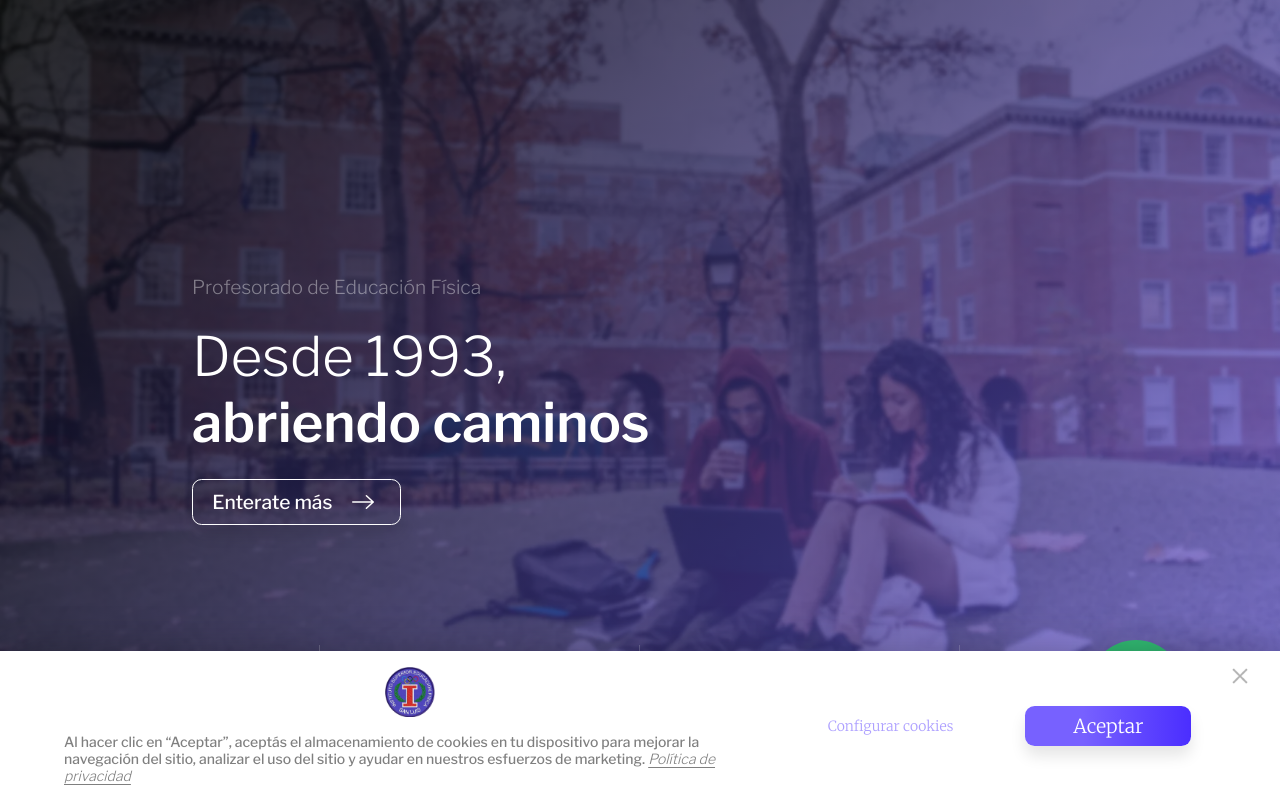
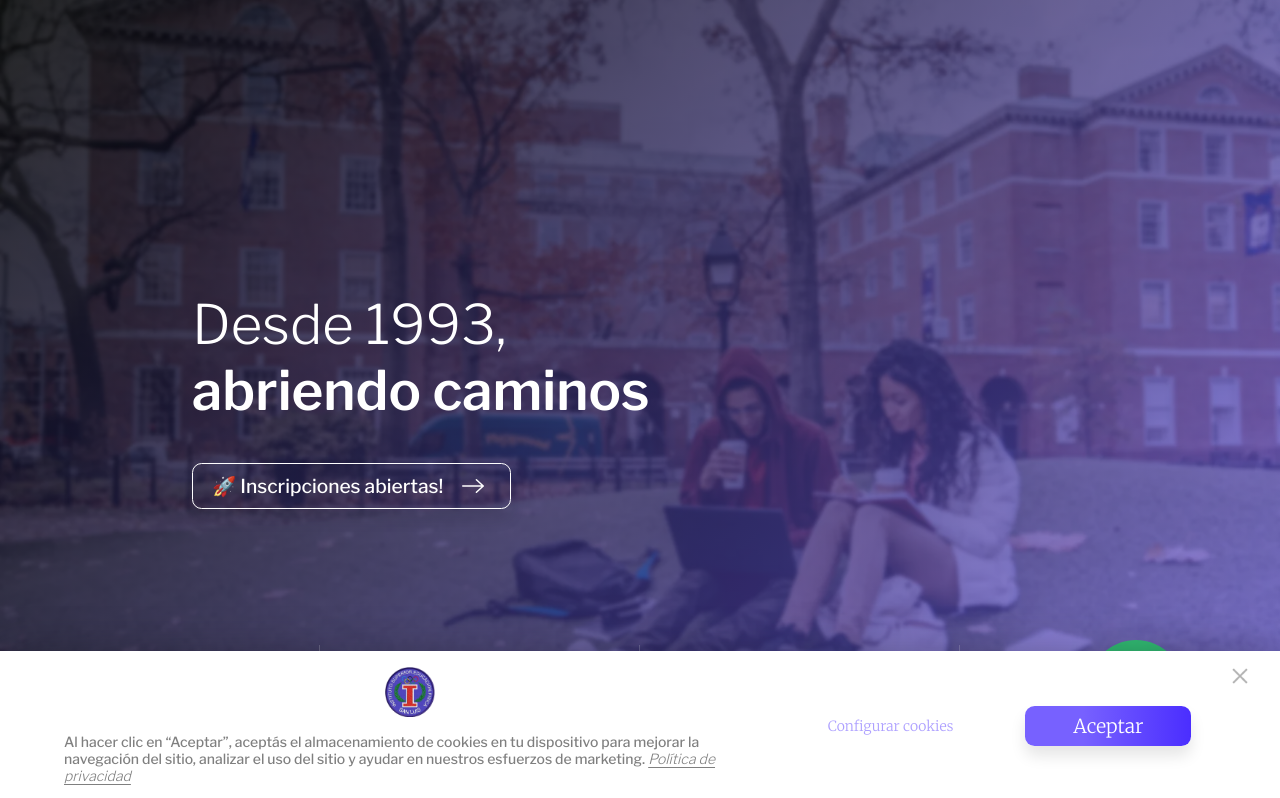
Before and after one commit to valedominguezl/isef-main, a React (Vite) app: page / in a window 1280 px wide. Shown: the top 798 px of the page. Built offline with nearby package versions, Linux system fonts and the light colour scheme.

Commit message:
inscripciones

```diff
--- a/src/components/home/cuota/Cuota.jsx
+++ b/src/components/home/cuota/Cuota.jsx
@@ -54,9 +54,9 @@ const Cuota = () => {
 
       </div>
 
-      <LoadingAnchor className='btn-cta grad3' href='/Aranceles'>
+      {/* <LoadingAnchor className='btn-cta grad3' href='/Aranceles'>
         Aranceles
-      </LoadingAnchor>
+      </LoadingAnchor> */}
 
     </div>
   )
--- a/src/components/home/faq/faqData.jsx
+++ b/src/components/home/faq/faqData.jsx
@@ -17,10 +17,7 @@ const faqData = [
             <LoadingAnchor href="/Inscripciones" target="_blank">
                 inscripciones
             </LoadingAnchor>.
-            Además, deberás <strong>abonar la inscripción</strong> (Consultá los {' '}
-            <LoadingAnchor href="/Aranceles" target="_blank">
-                aranceles de este año
-            </LoadingAnchor>).
+            Además, deberás <strong>abonar la inscripción</strong>
         </>
     },
 
@@ -52,20 +49,20 @@ const faqData = [
     },
 
     // Cuota
-    {
-        question: '¿Qué valor tiene la cuota? ¿Hay gastos adicionales?',
-        answer: <>
-            La <strong>cuota actualizada</strong> podés verla{' '}
-            <LoadingAnchor href="/Aranceles" target="_blank">
-                <strong>acá</strong>
-            </LoadingAnchor>
-            . En el I.S.E.F. San Luís no te cobramos gastos adicionales, sean constancias, certificaciones, cuotas aguinaldo, matricula o pileta de natación. <br /> <br />
-            Por otro lado, <strong>el uniforme sí se paga a parte</strong> y es obligatorio. Te recomendamos comprarlo en {' '}
-            <LoadingAnchor href="https://wa.me/+5492664554121" target="_blank">
-                <strong>UNIFOR Indumentaria</strong>.
-            </LoadingAnchor>
-        </>
-    },
+    // {
+    //     question: '¿Qué valor tiene la cuota? ¿Hay gastos adicionales?',
+    //     answer: <>
+    //         La <strong>cuota actualizada</strong> podés verla{' '}
+    //         <LoadingAnchor href="/Aranceles" target="_blank">
+    //             <strong>acá</strong>
+    //         </LoadingAnchor>
+    //         . En el I.S.E.F. San Luís no te cobramos gastos adicionales, sean constancias, certificaciones, cuotas aguinaldo, matricula o pileta de natación. <br /> <br />
+    //         Por otro lado, <strong>el uniforme sí se paga a parte</strong> y es obligatorio. Te recomendamos comprarlo en {' '}
+    //         <LoadingAnchor href="https://wa.me/+5492664554121" target="_blank">
+    //             <strong>UNIFOR Indumentaria</strong>.
+    //         </LoadingAnchor>
+    //     </>
+    // },
 
     // Horarios
     {
--- a/src/components/home/hero/Hero.jsx
+++ b/src/components/home/hero/Hero.jsx
@@ -1,26 +1,26 @@
-import React, { useEffect, useRef } from 'react';
-import styles from './Hero.module.scss';
-import LoadingAnchor from '@/components/funciones/loadingBar/LoadingAnchor';
-import fbFooter from '@/assets/simbols/fbFooter.webp'
-import igFooter from '@/assets/simbols/igFooter.webp'
+import React, { useEffect, useRef } from "react";
+import styles from "./Hero.module.scss";
+import LoadingAnchor from "@/components/funciones/loadingBar/LoadingAnchor";
+import fbFooter from "@/assets/simbols/fbFooter.webp";
+import igFooter from "@/assets/simbols/igFooter.webp";
 
 const Hero = () => {
-
   return (
     <div className={`${styles.container} bl`}>
-
       <div className={styles.titulo}>
-                <h4>Profesorado de Educación Física</h4>
-                <h1>Desde 1993,
+        <h1>
+          Desde 1993,
           <br />
           <span>abriendo caminos</span>
         </h1>
 
-                <LoadingAnchor className='btn-cta grad3' href='/Carrera'>
-                    Enterate más
+        <div className={styles.botones}>
+          <LoadingAnchor className="btn-cta grad3" href="/Inscripciones">
+            🚀 Inscripciones abiertas!
           </LoadingAnchor>
+
         </div>
-
+      </div>
 
       <div className={styles.redes}>
         <a
@@ -33,7 +33,10 @@ const Hero = () => {
             <img src={fbFooter} alt="Facebook Información General" />
           </div>
           <div className={styles.txtCont}>
-                        <p>Información <br />General</p>
+            <p>
+              Información <br />
+              General
+            </p>
           </div>
         </a>
 
@@ -47,7 +50,10 @@ const Hero = () => {
             <img src={igFooter} alt="Instagram San Luis" />
           </div>
           <div className={styles.txtCont}>
-                        <p>Información <br />General</p>
+            <p>
+              Información <br />
+              General
+            </p>
           </div>
         </a>
 
@@ -75,13 +81,15 @@ const Hero = () => {
             <img src={fbFooter} alt="Facebook Villa Mercedes" />
           </div>
           <div className={styles.txtCont}>
-                        <p>Villa <br />Mercedes</p>
+            <p>
+              Villa <br />
+              Mercedes
+            </p>
           </div>
         </a>
       </div>
     </div>
+  );
+};
 
-    )
-}
-
-export default Hero
+export default Hero;
--- a/src/components/home/hero/Hero.module.scss
+++ b/src/components/home/hero/Hero.module.scss
@@ -9,7 +9,7 @@
   text-align: left;
   gap: 2em;
   justify-content: center;
-    background: var(--grad-img), url('@/assets/media/home/hero.webp');
+  background: var(--grad-img), url("@/assets/media/home/hero.webp");
   background-attachment: fixed;
   background-repeat: no-repeat;
   background-size: cover;
@@ -18,11 +18,33 @@
   overflow: hidden;
 }
 
+.botones {
+  display: flex;
+  flex-direction: column;
+  gap: 1rem;
+
+  transform: translateX(-100px);
+  opacity: 0;
+  animation: swipeLeft 1.5s cubic-bezier(0.25, 0.46, 0.45, 0.94) forwards;
+}
+
+@keyframes swipeLeft {
+  from {
+    transform: translateX(-100px);
+    opacity: 0;
+  }
+  to {
+    transform: translateX(0);
+    opacity: 1;
+  }
+}
+
 .titulo {
   display: flex;
   width: 100%;
   flex-direction: column;
-    gap: 1.5em;
+  gap: 2.5rem;
+  animation: swipeLeft 1.5s cubic-bezier(0.25, 0.46, 0.45, 0.94) forwards;
 }
 
 .txt {
@@ -93,7 +115,6 @@
     height: 100%;
     word-break: break-word;
   }
-
 }
 
 // Animaciones
@@ -101,7 +122,6 @@
 .redes {
   transform: translateX(100px);
   animation: scroll 2s cubic-bezier(0.25, 0.46, 0.45, 0.94) forwards;
-
 }
 
 @keyframes scroll {
@@ -121,7 +141,7 @@
 
 @for $i from 4 through 1 {
   .red:nth-child(#{$i}) {
-        animation-delay: .3s * (5 - $i);
+    animation-delay: 0.3s * (5 - $i);
   }
 }
 
@@ -135,8 +155,6 @@
   }
 }
 
-
-
 @media (max-width: 500px) {
   a.red p {
     font-size: calc(var(--fs-txt) * 0.7);
@@ -144,7 +162,6 @@
 }
 
 @media (min-width: 1300px) {
-
   .posts {
     padding: var(--padding-up) 0;
   }
--- a/src/components/inscripciones/requisitos/Requisitos.jsx
+++ b/src/components/inscripciones/requisitos/Requisitos.jsx
@@ -113,11 +113,11 @@ const Requisitos = () => {
             <div className={styles.txt}>
               <h3>Reservar <span>banco</span></h3>
               <div className="linea-svg"></div>
-              <p>La inscripción tiene el mismo valor que la cuota: <strong>$50.000</strong>. Los cupos están limitados al <strong>espacio disponible en nuestras aulas</strong>, por esto, solo reservamos vacantes con el abono matrícula.</p>
+              <p>Los cupos están limitados al <strong>espacio disponible en nuestras aulas</strong>, por esto, solo reservamos vacantes con el abono matrícula.</p>
             </div>
-            <LoadingAnchor href="/Aranceles" target='_blank' className="btn-cta grad4">
+            {/* <LoadingAnchor href="/Aranceles" target='_blank' className="btn-cta grad4">
               Aranceles
-            </LoadingAnchor>
+            </LoadingAnchor> */}
           </div>
 
           <div className={styles.imgCont}>
--- a/src/components/navbar/Navbar.jsx
+++ b/src/components/navbar/Navbar.jsx
@@ -146,6 +146,22 @@ const Navbar = () => {
           <div className={styles.closeSidebar} onClick={toggleSidebar}>
             <img src={closeIcon} alt="" />
           </div>
+
+          <li className={styles.navLink}>
+            <Link
+              to="/Inscripciones"
+              onClick={handleSidebarClick(toggleSidebar)}
+            >
+              🚀 Inscribite ya!
+            </Link>
+          </li>
+
+          <li className={styles.navLink}>
+            <Link to="/Carrera" onClick={handleSidebarClick(toggleSidebar)}>
+              La carrera
+            </Link>
+          </li>
+
           <li className={styles.navLink}>
             <Link
               to="https://campus.isefsanluis.net/"
@@ -154,11 +170,7 @@ const Navbar = () => {
               Campus
             </Link>
           </li>
-          <li className={styles.navLink}>
-            <Link to="/Carrera" onClick={handleSidebarClick(toggleSidebar)}>
-              La carrera
-            </Link>
-          </li>
+
           <li className={styles.navLink}>
             <Link
               to="/Especializaciones"
@@ -175,11 +187,11 @@ const Navbar = () => {
               Noticias
             </Link>
           </li> */}
-          <li className={styles.navLink}>
+          {/* <li className={styles.navLink}>
             <Link to="/Aranceles" onClick={handleSidebarClick(toggleSidebar)}>
               Aranceles
             </Link>
-          </li>
+          </li> */}
           <li className={styles.navLink}>
             <Link
               to="/Institucional/Contacto"
--- a/src/index.scss
+++ b/src/index.scss
@@ -75,9 +75,9 @@ html {
     overflow-anchor: none;
 }
 
-// .mainComponent > *:nth-child(even) {
-//     box-shadow: var(--shadow-in);
-// }
+.mainComponent > *:nth-child(even) {
+    background-color: rgba(var(--principal-rgb) .05);
+}
 
 // Estilos de texto
 
--- a/src/mainComponents/Home.jsx
+++ b/src/mainComponents/Home.jsx
@@ -24,9 +24,9 @@ const Home = () => {
 
       <Novedades />
 
-      <Suspense fallback={<div>Loading...</div>}>
-        {/* <Instagram /> */}
-      </Suspense>
+      {/* <Suspense fallback={<div>Loading...</div>}>
+        <Instagram />
+      </Suspense> */}
 
       <Especializaciones />
 
--- a/src/routes.jsx
+++ b/src/routes.jsx
@@ -23,7 +23,7 @@ const router = createBrowserRouter([
       // TEMPORAL
       { path: "hijos.htm", element: <Conferencias /> },
 
-      { path: "Aranceles", element: <Aranceles /> },
+      // { path: "Aranceles", element: <Aranceles /> },
       { path: "Inscripciones", element: <Inscripciones /> },
       { path: "Carrera", element: <Carrera /> },
       { path: "Especializaciones", element: <Especializaciones /> },
```
Lines whose indentation alone changed are shown as unchanged.
